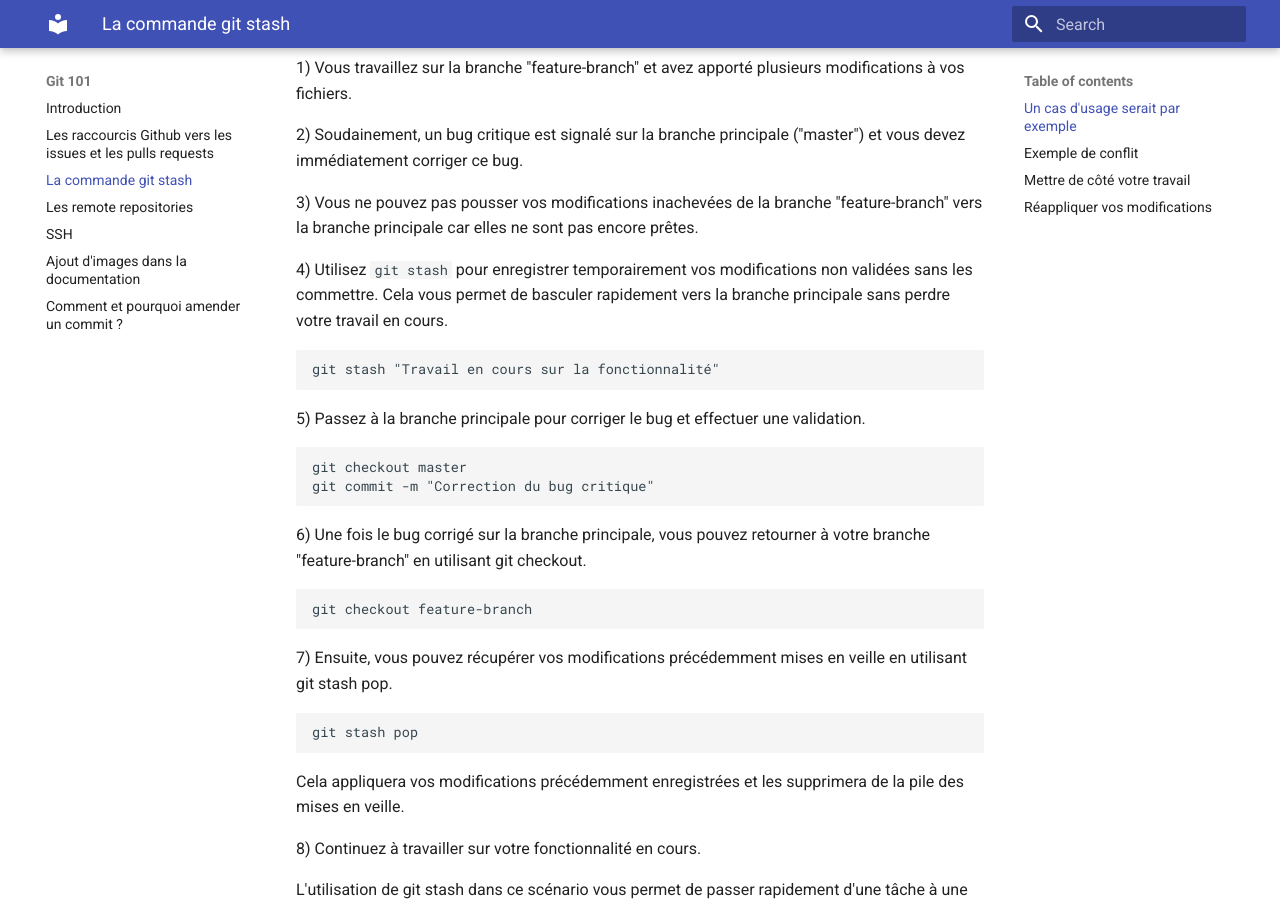
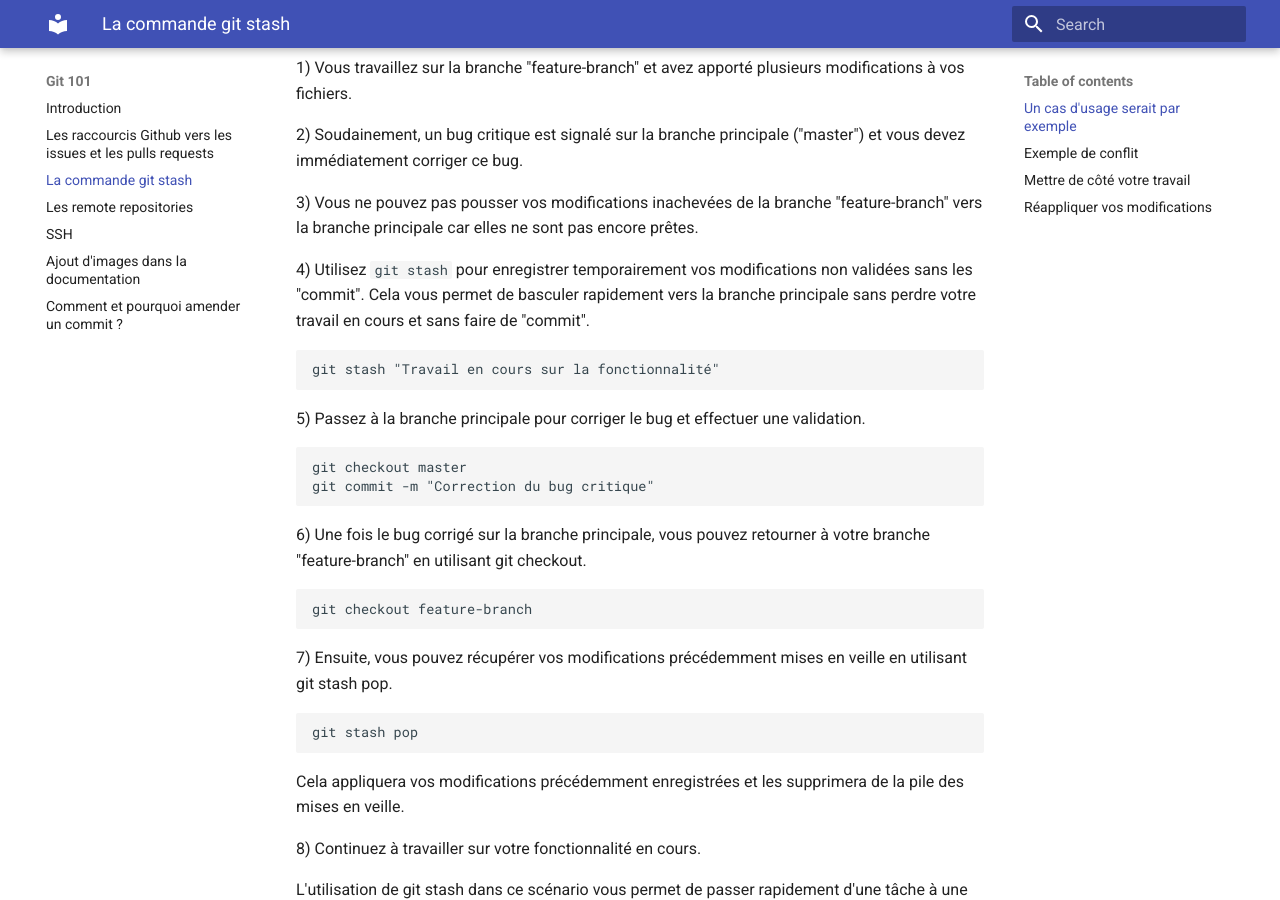
Before and after one commit to ub-mmi-but/git-101, an MkDocs documentation site: the page built from docs/6-git-stash-et-git-stash-pop.md, in a window 1280 px wide and 900 px high, scrolled down 385 px. Built offline with MkDocs 1.6.1 and Material for MkDocs 9.7.7, drawn with Linux system fonts in a browser that asks for light colours.

Commit message:
6-git-stash-et-git-stash-pop-final2

````diff
--- a/docs/6-git-stash-et-git-stash-pop.md
+++ b/docs/6-git-stash-et-git-stash-pop.md
@@ -12,7 +12,7 @@ Le stockage est pratique si vous avez besoin de changer rapidement de contexte e
 
 3) Vous ne pouvez pas pousser vos modifications inachevées de la branche "feature-branch" vers la branche principale car elles ne sont pas encore prêtes.
 
-4) Utilisez `git stash` pour enregistrer temporairement vos modifications non validées sans les commettre. Cela vous permet de basculer rapidement vers la branche principale sans perdre votre travail en cours.
+4) Utilisez `git stash` pour enregistrer temporairement vos modifications non validées sans les "commit". Cela vous permet de basculer rapidement vers la branche principale sans perdre votre travail en cours et sans faire de "commit".
 
 ```bash
 git stash "Travail en cours sur la fonctionnalité"
````
